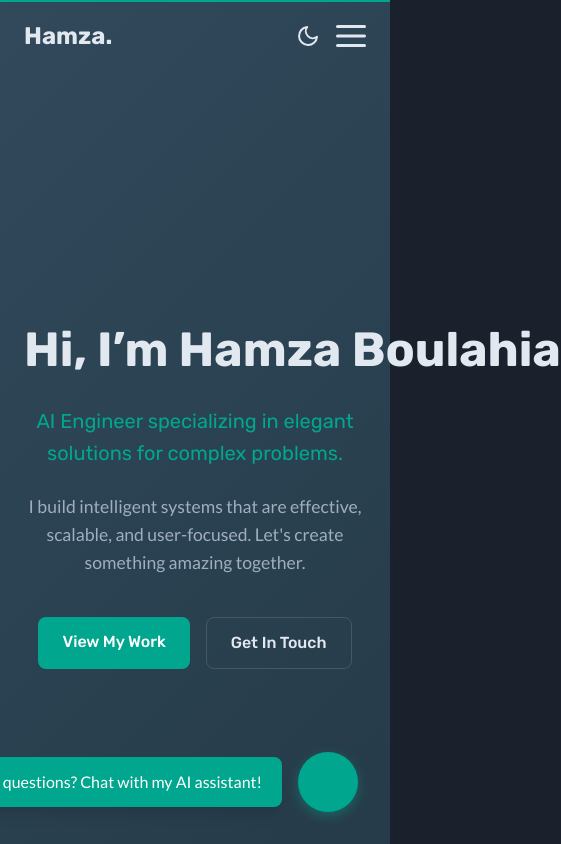
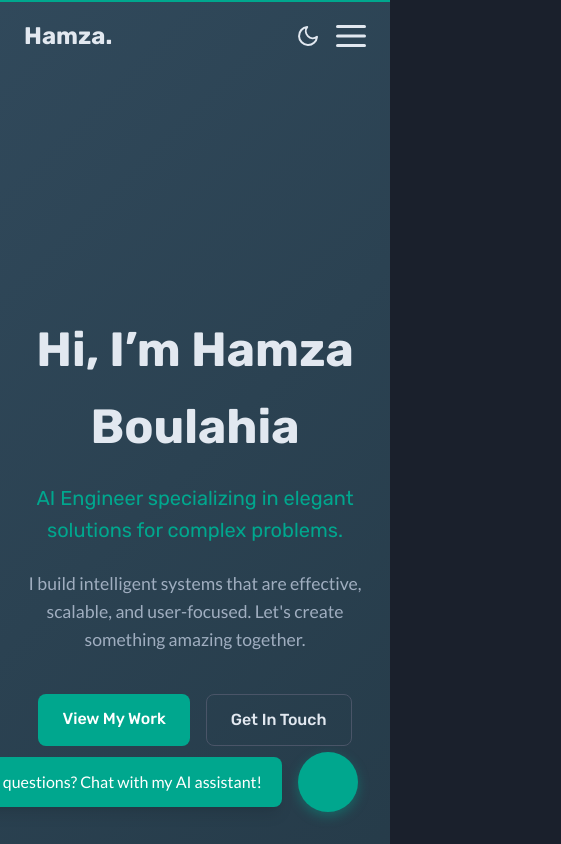
Before and after one commit to Hmzbo/Hmzbo.github.io, a plain HTML site: page index.html in a window 390 px wide. Shown: the top 844 px of the page, 561 px wide, since content can reach past the window. Drawn offline with nearby package versions, Linux system fonts and the light colour scheme; no server answers; some icons are missing.

Commit message:
no wrap title

```diff
--- a/css/style.css
+++ b/css/style.css
@@ -1662,7 +1662,7 @@ a.blog-card:hover {
         height: 200px;
     }
     :root { --header-height: 4.5rem; }
-    .hero-title { font-size: 3rem; }
+    .hero-title { font-size: 3rem; text-wrap-mode: wrap;}
     .hero-subtitle { font-size: 1.25rem; }
     .hero-description { font-size: 1.1rem; }
     .section-title h2 { font-size: 2rem; }
```
